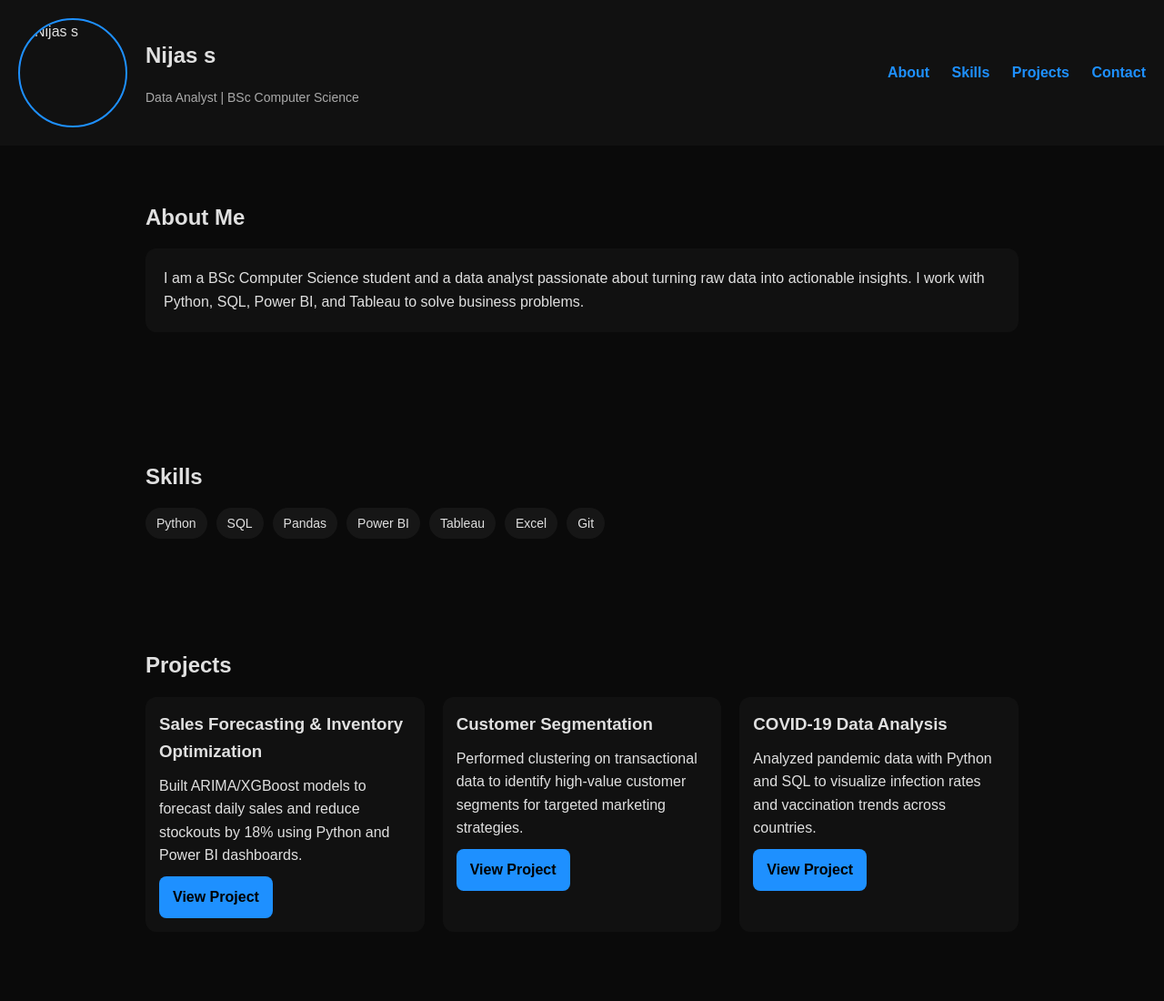
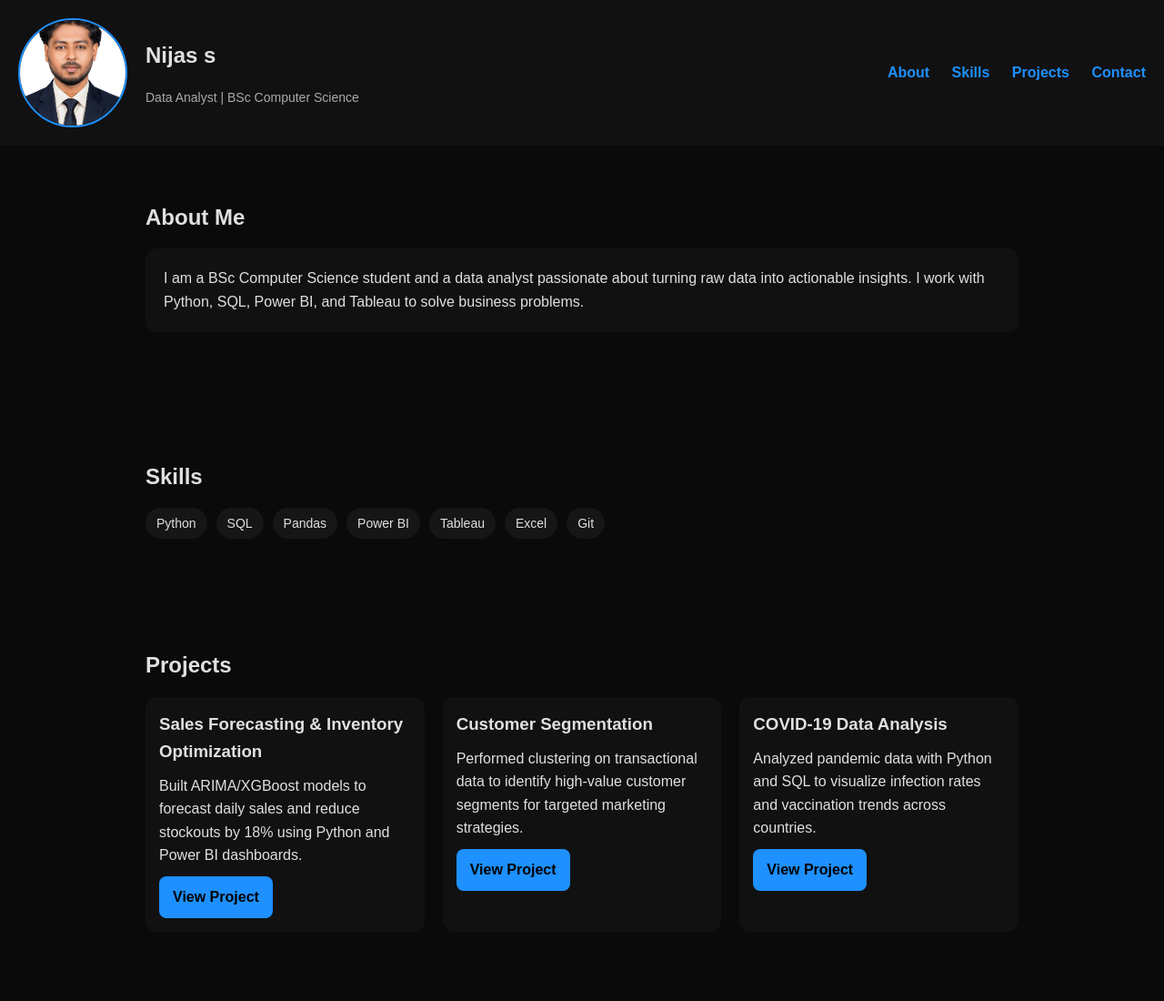
Before and after one commit to NIJAS-7/nijas.github.io, a plain HTML site: page index.html in a window 1280 px wide. Shown: the top 1100 px of the page at 91% size. Drawn offline with Linux system fonts and the light colour scheme.

Commit message:
index.html

```diff
--- a/index.html
+++ b/index.html
@@ -37,7 +37,7 @@ footer { text-align:center; padding:20px; color: var(--muted); }
 
 <header>
   <div class="hero-content">
-    <img src="your-photo.jpg" alt="Nijas s">
+    <img src="portfolio-photo.jpg" alt="Nijas s">
     <div>
       <h2>Nijas s</h2>
       <p style="font-size:14px; color:var(--muted);">Data Analyst | BSc Computer Science</p>
```
